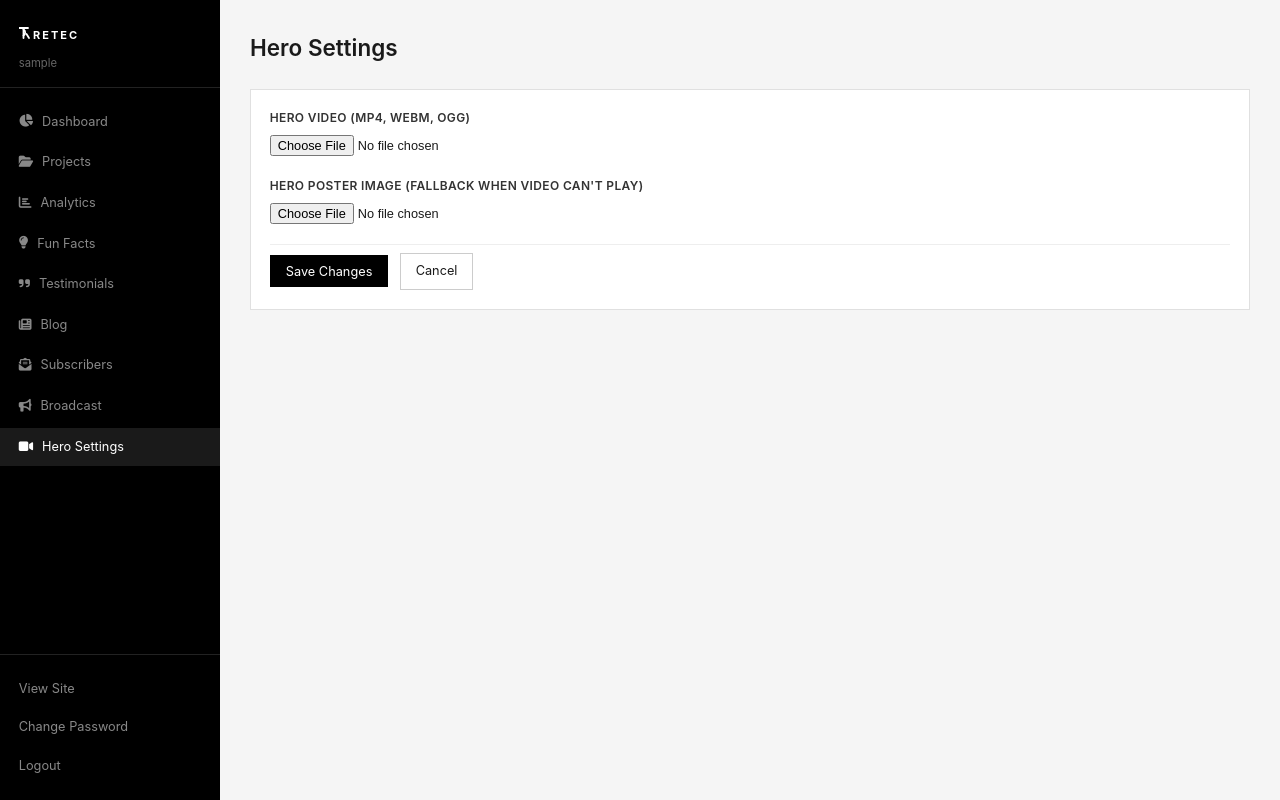
After one commit to Echoesrule/Retec, a Flask app: page /admin/hero-settings in a window 1280 px wide. The commit adds this page. Run offline with Flask 3, Linux system fonts and the light colour scheme; the visitor is signed in with stand-in values (Sample User, id 1); data that the repository does not hold is empty; some libraries are stand-ins or nearby versions.

Commit message:
Add admin Hero Settings page for uploading hero video/poster via admin

```diff
--- a/app.py
+++ b/app.py
@@ -69,7 +69,7 @@ def _format_datetime_filter(dt, fmt='%Y-%m-%d %H:%M'):
         return ''
     return dt.strftime(fmt)
 
-ALLOWED_EXTENSIONS = {'png', 'jpg', 'jpeg', 'gif', 'webp', 'svg'}
+ALLOWED_EXTENSIONS = {'png', 'jpg', 'jpeg', 'gif', 'webp', 'svg', 'mp4', 'webm', 'ogg'}
 
 # ===== MODELS =====
 
@@ -144,6 +144,12 @@ class BlogPost(db.Model):
     image_filename = db.Column(db.String(200), default='')
     published = db.Column(db.Boolean, default=False)
     created_at = db.Column(db.DateTime, default=datetime.utcnow)
+    updated_at = db.Column(db.DateTime, default=datetime.utcnow, onupdate=datetime.utcnow)
+
+class SiteSetting(db.Model):
+    id = db.Column(db.Integer, primary_key=True)
+    key = db.Column(db.String(100), unique=True, nullable=False)
+    value = db.Column(db.Text, default='')
     updated_at = db.Column(db.DateTime, default=datetime.utcnow, onupdate=datetime.utcnow)
 
 DISPOSABLE_DOMAINS = {
@@ -859,8 +865,8 @@ def inject_globals():
         'meta_url': meta_url,
         'meta_image': meta_image,
         'get_image_url': get_image_url,
-        'hero_video_url': os.environ.get('HERO_VIDEO_URL') or url_for('static', filename='hero-bg.mp4'),
-        'hero_poster_url': os.environ.get('HERO_POSTER_URL') or url_for('static', filename='images/hero-bg.svg')
+        'hero_video_url': SiteSetting.query.filter_by(key='hero_video').first().value if SiteSetting.query.filter_by(key='hero_video').first() else url_for('static', filename='hero-bg.mp4'),
+        'hero_poster_url': SiteSetting.query.filter_by(key='hero_poster').first().value if SiteSetting.query.filter_by(key='hero_poster').first() else url_for('static', filename='images/hero-bg.svg')
     }
 
 # ===== AFTER REQUEST =====
@@ -1070,6 +1076,37 @@ def admin_logout():
     session.pop('admin_username', None)
     flash('Logged out.', 'success')
     return redirect(url_for('admin_login'))
+
+@app.route('/admin/hero-settings', methods=['GET', 'POST'])
+@admin_required
+def admin_hero_settings():
+    if request.method == 'POST':
+        if request.files.get('video') and request.files['video'].filename:
+            url = upload_image(request.files['video'])
+            if url:
+                setting = SiteSetting.query.filter_by(key='hero_video').first()
+                if setting:
+                    setting.value = url
+                else:
+                    db.session.add(SiteSetting(key='hero_video', value=url))
+                db.session.commit()
+                flash('Hero video updated.', 'success')
+        if request.files.get('poster') and request.files['poster'].filename:
+            url = upload_image(request.files['poster'])
+            if url:
+                setting = SiteSetting.query.filter_by(key='hero_poster').first()
+                if setting:
+                    setting.value = url
+                else:
+                    db.session.add(SiteSetting(key='hero_poster', value=url))
+                db.session.commit()
+                flash('Hero poster updated.', 'success')
+        return redirect(url_for('admin_hero_settings'))
+    hero_video = SiteSetting.query.filter_by(key='hero_video').first()
+    hero_poster = SiteSetting.query.filter_by(key='hero_poster').first()
+    return render_template('admin/hero_settings.html',
+        hero_video=hero_video.value if hero_video else '',
+        hero_poster=hero_poster.value if hero_poster else '')
 
 @app.route('/admin/change-password', methods=['GET', 'POST'])
 @admin_required
--- a/templates/admin/base.html
+++ b/templates/admin/base.html
@@ -58,6 +58,10 @@
                     <i class="fa-solid fa-bullhorn"></i>
                     Broadcast
                 </a>
+                <a href="{{ url_for('admin_hero_settings') }}" class="admin-sidebar__link {% if active == 'hero_settings' %}admin-sidebar__link--active{% endif %}">
+                    <i class="fa-solid fa-video"></i>
+                    Hero Settings
+                </a>
             </nav>
             <div class="admin-sidebar__foot">
                 <a href="/" class="admin-sidebar__link" target="_blank">View Site</a>
--- /dev/null
+++ b/templates/admin/hero_settings.html
@@ -0,0 +1,37 @@
+{% extends "admin/base.html" %}
+{% block title %}Hero Settings{% endblock %}
+{% set active = "hero_settings" %}
+{% block content %}
+<div class="admin-page">
+    <h1 class="admin-page__title">Hero Settings</h1>
+    <div class="admin-card">
+        <form method="POST" enctype="multipart/form-data" class="admin-form">
+            <input type="hidden" name="csrf_token" value="{{ csrf_token() }}">
+            <div class="admin-form__group">
+                <label for="video">Hero Video (mp4, webm, ogg)</label>
+                {% if hero_video %}
+                <div class="admin-form__current-img">
+                    <video src="{{ hero_video }}" style="max-width:300px;max-height:180px;border-radius:4px;" controls></video>
+                    <span style="word-break:break-all;font-size:0.8rem;">{{ hero_video }}</span>
+                </div>
+                {% endif %}
+                <input type="file" id="video" name="video" accept="video/mp4,video/webm,video/ogg">
+            </div>
+            <div class="admin-form__group">
+                <label for="poster">Hero Poster Image (fallback when video can't play)</label>
+                {% if hero_poster %}
+                <div class="admin-form__current-img">
+                    <img src="{{ hero_poster }}" alt="" style="max-width:200px;max-height:120px;border-radius:4px;">
+                    <span style="word-break:break-all;font-size:0.8rem;">{{ hero_poster }}</span>
+                </div>
+                {% endif %}
+                <input type="file" id="poster" name="poster" accept="image/png,image/jpeg,image/gif,image/webp,image/svg+xml">
+            </div>
+            <div class="admin-form__actions">
+                <button type="submit" class="admin-btn admin-btn--primary">Save Changes</button>
+                <a href="{{ url_for('admin_dashboard') }}" class="admin-btn">Cancel</a>
+            </div>
+        </form>
+    </div>
+</div>
+{% endblock %}
```
